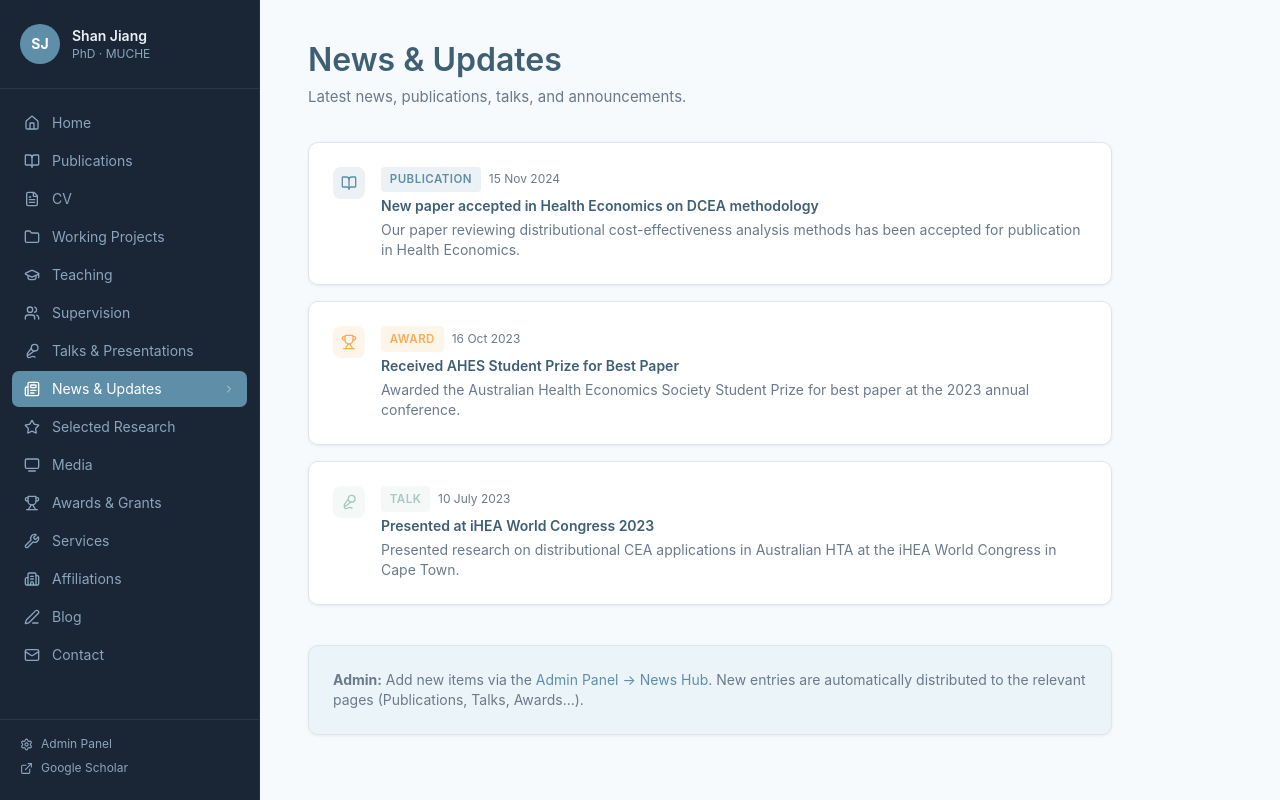
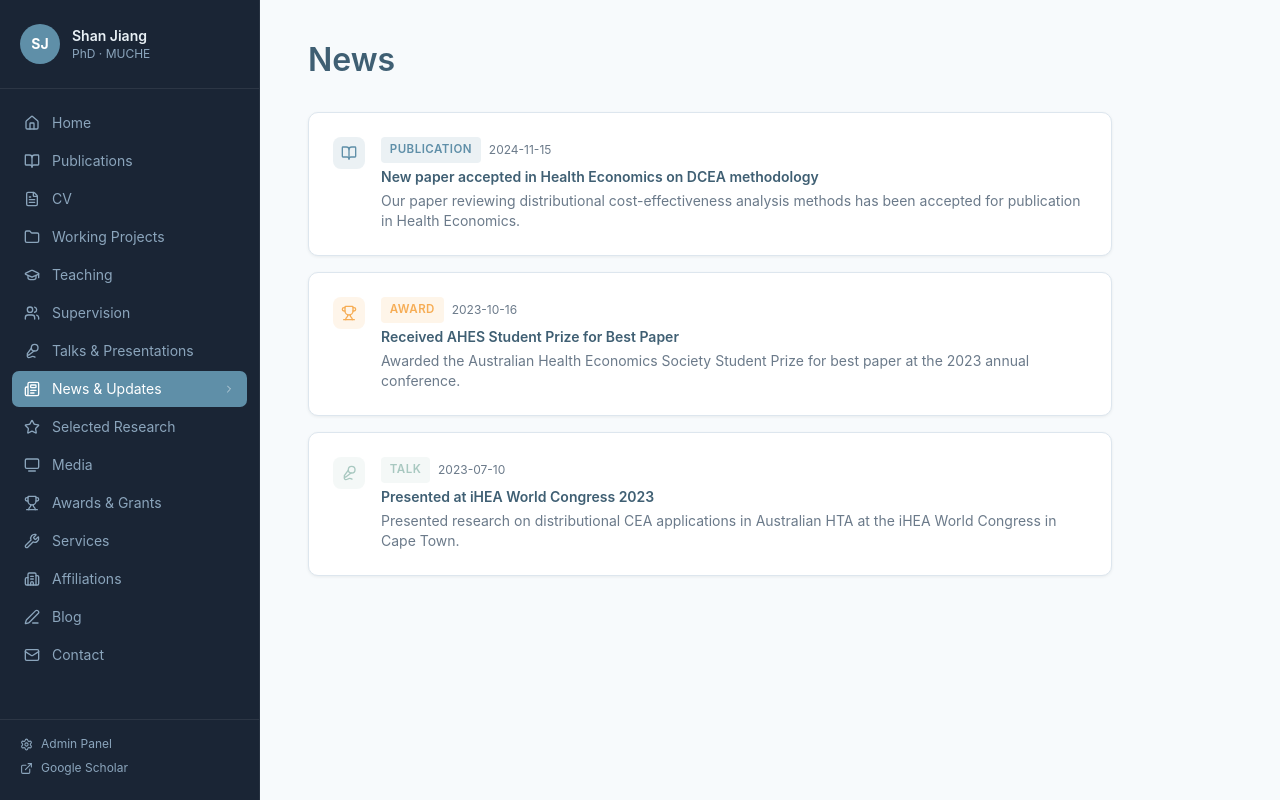
Before and after one commit to mingshanlzh/mingshanlzh.github.io, a Next.js app in the folder shan-website/: page /news in a window 1280 px wide. Built offline with nearby package versions, Linux system fonts and the light colour scheme.

Commit message:
Add News page with type filters and inline admin UI

```diff
--- a/shan-website/app/news/page.tsx
+++ b/shan-website/app/news/page.tsx
@@ -1,34 +1,49 @@
-import { formatDate } from "@/app/lib/utils";
-import news from "@/data/news.json";
-import { BookOpen, Mic2, Trophy, ArrowRight } from "lucide-react";
-import Link from "next/link";
+"use client";
+import { BookOpen, Mic2, Trophy, Newspaper, ArrowRight, Plus, Trash2, Check, X } from "lucide-react";
+import newsData from "@/data/news.json";
+import { useAdmin } from "@/app/lib/AdminContext";
+import { useState } from "react";
+
+type NewsItem = { id: string; type: string; title: string; summary: string; date: string; link: string };
 
 const typeIcon: Record<string, React.ElementType> = {
-  publication: BookOpen,
-  talk: Mic2,
-  award: Trophy,
+  publication: BookOpen, talk: Mic2, award: Trophy, blog: Newspaper,
 };
 const typeColor: Record<string, string> = {
-  publication: "#5F8FA8",
-  talk: "#A8C8C0",
-  award: "#F6AD55",
-  grant: "#68D391",
+  publication: "#5F8FA8", talk: "#A8C8C0", award: "#F6AD55",
+  grant: "#68D391", blog: "#B794F4", other: "#718096",
 };
 
+const NEWS_TYPES = ["publication", "talk", "award", "grant", "blog", "other"];
+
+const blankItem = (): Omit<NewsItem, "id"> => ({
+  type: "publication", title: "", summary: "", date: "", link: "",
+});
+
 export default function NewsPage() {
-  const sorted = [...news].sort((a, b) => new Date(b.date).getTime() - new Date(a.date).getTime());
+  const { isAdmin } = useAdmin();
+  const [items, setItems] = useState<NewsItem[]>(newsData as NewsItem[]);
+  const [adding, setAdding] = useState(false);
+  const [form, setForm] = useState(blankItem());
+
+  const sorted = [...items].sort((a, b) => new Date(b.date).getTime() - new Date(a.date).getTime());
 
   return (
     <div style={{ maxWidth: "820px" }}>
-      <h1 style={{ marginBottom: "0.25rem" }}>News &amp; Updates</h1>
-      <p className="mb-8" style={{ color: "var(--text-muted)" }}>
-        Latest news, publications, talks, and announcements.
+      <h1 style={{ marginBottom: "2rem" }}>News</h1>
+
+      {sorted.length === 0 && !isAdmin ? (
+        <div className="card" style={{ textAlign: "center", padding: "3rem 2rem", background: "var(--accent-bg)" }}>
+          <Newspaper size={36} style={{ color: "var(--accent)", margin: "0 auto 1rem" }} />
+          <p className="text-sm" style={{ color: "var(--text-muted)" }}>
+            No news items yet. Sign in as admin to add updates.
           </p>
-
+        </div>
+      ) : (
         <div className="flex flex-col gap-4">
           {sorted.map((item) => {
             const Icon = typeIcon[item.type] ?? ArrowRight;
-          const colour = typeColor[item.type] ?? "#5F8FA8";
+            const colour = typeColor[item.type] ?? "#718096";
             return (
               <div key={item.id} className="card flex gap-4 items-start">
                 <div className="p-2 rounded-lg flex-shrink-0" style={{ background: colour + "20" }}>
@@ -36,19 +51,15 @@ export default function NewsPage() {
                 </div>
                 <div className="flex-1">
                   <div className="flex flex-wrap items-center gap-2 mb-1">
-                  <span className="tag" style={{ background: colour + "20", color: colour }}>
-                    {item.type}
-                  </span>
-                  <span className="text-xs" style={{ color: "var(--text-muted)" }}>
-                    {formatDate(item.date)}
-                  </span>
+                    <span className="tag" style={{ background: colour + "20", color: colour }}>{item.type}</span>
+                    {item.date && (
+                      <span className="text-xs" style={{ color: "var(--text-muted)" }}>{item.date}</span>
+                    )}
                   </div>
-                <p className="font-semibold text-sm" style={{ color: "var(--text-heading)" }}>
-                  {item.title}
-                </p>
-                <p className="text-sm mt-1" style={{ color: "var(--text-muted)" }}>
-                  {item.summary}
-                </p>
+                  <p className="font-semibold text-sm" style={{ color: "var(--text-heading)" }}>{item.title}</p>
+                  {item.summary && (
+                    <p className="text-sm mt-1" style={{ color: "var(--text-muted)" }}>{item.summary}</p>
+                  )}
                   {item.link && (
                     <a href={item.link} target="_blank" rel="noopener noreferrer"
                       className="inline-flex items-center gap-1 text-xs mt-2" style={{ color: "var(--accent)" }}>
@@ -56,19 +67,90 @@ export default function NewsPage() {
                     </a>
                   )}
                 </div>
+                {isAdmin && (
+                  <button onClick={() => setItems(p => p.filter(x => x.id !== item.id))}
+                    className="p-1 rounded hover:opacity-70 flex-shrink-0" title="Remove"
+                    style={{ color: "#E53E3E" }}>
+                    <Trash2 size={13} />
+                  </button>
+                )}
               </div>
             );
           })}
         </div>
+      )}
 
-      {/* Admin entry point */}
-      <div className="card mt-10" style={{ background: "var(--accent-bg)", borderColor: "var(--border)" }}>
-        <p className="text-sm" style={{ color: "var(--text-muted)" }}>
-          <strong>Admin:</strong> Add new items via the{" "}
-          <Link href="/admin" style={{ color: "var(--accent)" }}>Admin Panel → News Hub</Link>
-          . New entries are automatically distributed to the relevant pages (Publications, Talks, Awards…).
+      {/* Admin: inline add form */}
+      {isAdmin && adding && (
+        <div className="card mt-6" style={{ border: "1.5px dashed var(--accent)" }}>
+          <p className="text-xs font-semibold mb-3" style={{ color: "var(--accent)" }}>Add news item</p>
+
+          <div className="flex flex-wrap gap-2 mb-4">
+            {NEWS_TYPES.map(t => (
+              <button key={t} type="button"
+                onClick={() => setForm(f => ({ ...f, type: t }))}
+                className="btn text-xs"
+                style={{
+                  background: form.type === t ? (typeColor[t] ?? "#718096") + "22" : "transparent",
+                  color: form.type === t ? (typeColor[t] ?? "#718096") : "var(--text-muted)",
+                  border: `1.5px solid ${form.type === t ? (typeColor[t] ?? "#718096") : "var(--border)"}`,
+                }}>
+                {t.charAt(0).toUpperCase() + t.slice(1)}
+              </button>
+            ))}
+          </div>
+
+          <div className="grid sm:grid-cols-2 gap-3">
+            {[
+              { key: "title", label: "Title *",         placeholder: "e.g. New paper accepted in Health Economics" },
+              { key: "date",  label: "Date *",          placeholder: "2025-06-01" },
+              { key: "link",  label: "Link (opt.)",     placeholder: "https://..." },
+            ].map(({ key, label, placeholder }) => (
+              <div key={key}>
+                <label className="block text-xs font-medium mb-1" style={{ color: "var(--text-heading)" }}>{label}</label>
+                <input type="text" value={(form as Record<string, string>)[key]} placeholder={placeholder}
+                  onChange={e => setForm(f => ({ ...f, [key]: e.target.value }))}
+                  className="w-full rounded-lg px-2 py-1.5 text-xs"
+                  style={{ border: "1.5px solid var(--border)", outline: "none", background: "var(--bg-primary)" }} />
+              </div>
+            ))}
+          </div>
+          <div className="mt-3">
+            <label className="block text-xs font-medium mb-1" style={{ color: "var(--text-heading)" }}>Summary</label>
+            <textarea rows={2} value={form.summary} placeholder="One or two sentences…"
+              onChange={e => setForm(f => ({ ...f, summary: e.target.value }))}
+              className="w-full rounded-lg px-2 py-1.5 text-xs"
+              style={{ border: "1.5px solid var(--border)", outline: "none", background: "var(--bg-primary)", resize: "vertical" }} />
+          </div>
+          <div className="flex gap-2 mt-3">
+            <button onClick={() => {
+              if (!form.title) return;
+              setItems(p => [...p, { ...form, id: `news-${Date.now()}` }]);
+              setForm(blankItem()); setAdding(false);
+            }} className="btn btn-primary text-xs" style={{ padding: "0.3rem 0.8rem" }}>
+              <Check size={12} /> Save
+            </button>
+            <button onClick={() => setAdding(false)} className="btn btn-outline text-xs" style={{ padding: "0.3rem 0.8rem" }}>
+              <X size={12} /> Cancel
+            </button>
+          </div>
+        </div>
+      )}
+
+      {isAdmin && !adding && (
+        <button onClick={() => { setAdding(true); setForm(blankItem()); }}
+          className="btn btn-outline text-xs mt-6">
+          <Plus size={12} /> Add news item
+        </button>
+      )}
+
+      {isAdmin && (
+        <div className="card mt-6" style={{ background: "var(--accent-bg)" }}>
+          <p className="text-xs" style={{ color: "var(--text-muted)" }}>
+            <strong>Admin mode:</strong> Changes are live in this session. To make them permanent, tell Claude what you added and run <code>git push</code>.
           </p>
         </div>
+      )}
     </div>
   );
 }
```
Lines whose indentation alone changed are shown as unchanged.
